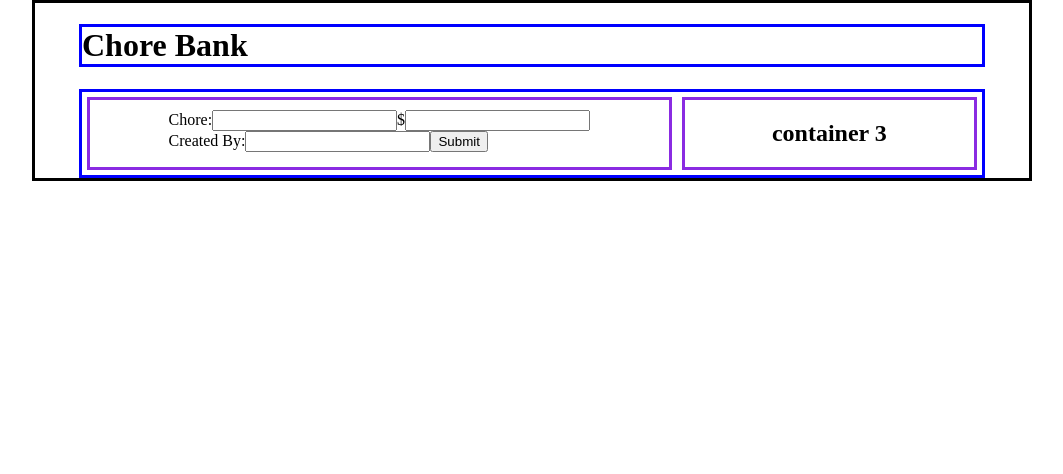
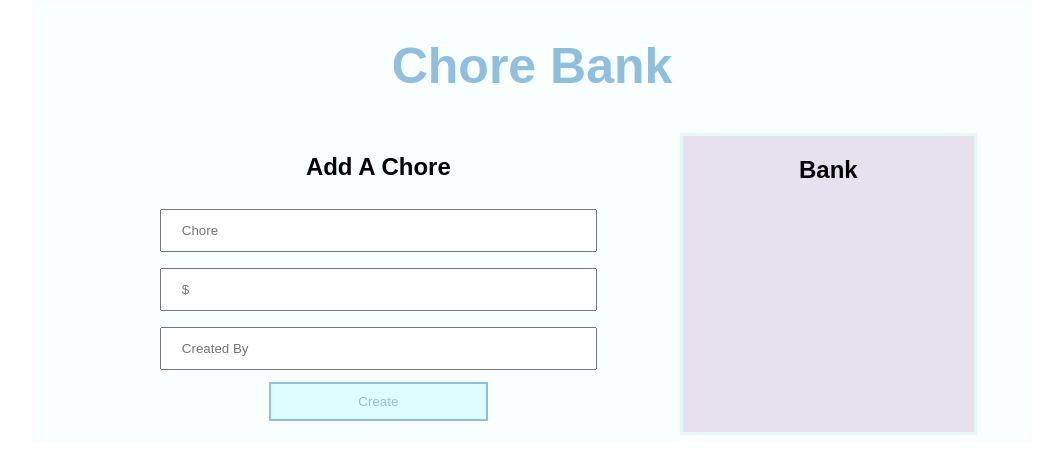
Before and after one commit to christinanate/chorebank, a React app: page / in a window 1280 px wide. Shown: the top 474 px of the page, without its empty margins (108-1171 px from the left). Built offline with nearby package versions, Linux system fonts and the light colour scheme; no server answers; the HTML template or start-up script is replaced by a standard one.

Commit message:
added some css

```diff
--- a/client/src/components/AddChore.jsx
+++ b/client/src/components/AddChore.jsx
@@ -39,17 +39,19 @@ class AddChore extends React.Component {
   render() {
     return (
       <form onSubmit={this.getValues}>
-        <label>Chore:
-          <input type='text'></input>
+        <label>
+          <input type='text' placeholder='Chore'></input>
         </label>
-        <label>$
-          <input type='text'></input>
+        <label>
+          <input type='text' placeholder='$'></input>
         </label>
         <br></br>
-        <label>Created By:
-          <input type='text'></input>
+        <label>
+          <input type='text' placeholder='Created By'></input>
         </label>
-        <input type='submit' value='Submit'></input>
+        <div className='submit-wrap'>
+          <input type='submit' value='Create' className='add-submit-btn'></input>
+        </div>
       </form>
     );
   }
--- a/client/src/components/ChoreItem.jsx
+++ b/client/src/components/ChoreItem.jsx
@@ -45,10 +45,10 @@ let ChoreItem = ({ chore, getPendingChores }) => {
         <br></br>
         <label>${chore.points}</label>
         <br></br>
-        <label>completed by:
-          <input type='text'></input>
+        <label>
+          <input type='text' placeholder='Completed By'></input>
         </label>
-        <input type='submit' value='Submit'></input>
+        <input type='submit' value='Complete'></input>
       </form>
 
     </div>
--- a/client/src/index.jsx
+++ b/client/src/index.jsx
@@ -93,8 +93,11 @@ class App extends React.Component {
               </>
               :
               <>
-                <div className='addchore-container'>
-                  <AddChore getPendingChores={this.getPendingChores} />
+                <div className='wrap'>
+                  <div className='addchore-container'>
+                    <h2>Add A Chore</h2>
+                    <AddChore getPendingChores={this.getPendingChores} />
+                  </div>
                 </div>
                 <div className='chorespending-container'>
                   <ChoresPending choresPending={this.state.choresPending} getPendingChores={this.getPendingChores} />
@@ -103,7 +106,7 @@ class App extends React.Component {
             }
           </div>
           <div className='container-3'>
-            <h2>container 3</h2>
+            <h2>Bank</h2>
             <div className='bank-container'>
               <Bank bank={this.state.bank} handleAccountClick={this.handleAccountClick} />
             </div>
--- a/styles.css
+++ b/styles.css
@@ -7,22 +7,31 @@ body {
   display: flex;
   flex-direction: column;
   align-items: center;
-  border: black solid;
+  border: rgb(252, 252, 252) solid;
+  background-color: #f9ffff;
 }
 
 .title {
-  border:blue solid;
+  text-align: center;
+  font-family: 'Acme', sans-serif;
+  color: #90bede;
+  font-size: 50px;
+}
+
+h2 {
+  font-family: 'Acme', sans-serif;
+  text-align: center;
 }
 
 .container-1 {
   display: flex;
-  border: solid blue;
+  /* border: solid blue; */
   width: 900px;
 }
 
 .container-2 {
   flex:2;
-  border: blueviolet solid;
+  /* border: blueviolet solid; */
   margin: 5px;
   display: flex;
   flex-direction: column;
@@ -30,7 +39,16 @@ body {
 }
 
 .addchore-container {
-  margin: 10px;
+  margin: auto;
+  margin-bottom: 10px;
+  width: 75%;
+  /* border: black solid; */
+}
+
+.wrap {
+  width: 100%;
+  /* border: solid green; */
+  /* background-color: #90bede; */
 }
 
 /* .chorespending-container {
@@ -43,7 +61,8 @@ body {
 
 .container-3 {
   flex:1;
-  border: blueviolet solid;
+  border: rgb(231, 247, 247) solid;
+  background-color: #e5e1ee;
   margin: 5px;
   display: flex;
   flex-direction: column;
@@ -60,3 +79,32 @@ body {
   width: 150px;
   justify-content: space-around;
 }
+
+input[type=text] {
+  width: 100%;
+  padding: 12px 20px;
+  margin: 8px 0;
+  box-sizing: border-box;
+}
+
+input[type=submit] {
+  /* background-color: #90bede; */
+  /* border: none; */
+  /* color: white; */
+  padding: 10px 25px;
+  text-decoration: none;
+  margin: 4px 2px;
+  cursor: pointer;
+  width: 50%;
+}
+
+.add-submit-btn {
+  background-color: #dffdff;
+  border: solid #90bede 2px;
+  color: #90bede;
+}
+
+.submit-wrap {
+  width: 100%;
+  text-align: center;
+}
```
